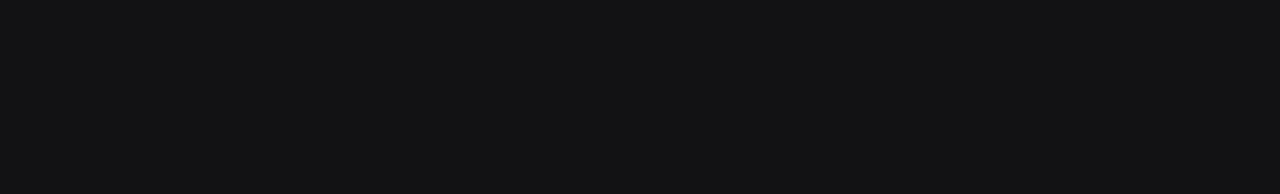
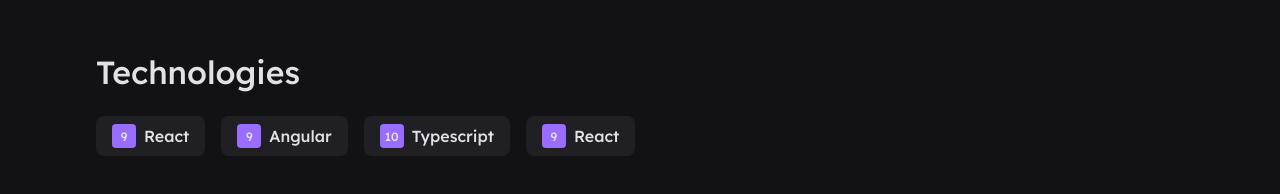
Before and after one commit to gitirana/portfolio, a React (Vite) app: page / in a window 1280 px wide. Shown: the part 428-622 px from the top of the page. Built offline with nearby package versions, Linux system fonts and the light colour scheme.

Commit message:
create technologies section

```diff
--- a/src/pages/Main/index.tsx
+++ b/src/pages/Main/index.tsx
@@ -1,5 +1,6 @@
 import { Header } from '../../components/Header/index'
 import { AboutMe } from '../Sections/AboutMe/index.tsx'
+import { Technologies } from '../Sections/Technologies/index.tsx'
 
 import { MainContainer } from './styles.ts'
 
@@ -9,6 +10,7 @@
       <Header />
 
       <AboutMe />
+      <Technologies />
     </MainContainer>
   )
 }
--- /dev/null
+++ b/src/pages/Sections/Technologies/index.tsx
@@ -0,0 +1,28 @@
+import { Wrapper, Badge, BadgeCounter, Container } from './styles'
+
+export function Technologies() {
+  return (
+    <Container>
+      Technologies
+      <Wrapper>
+        <Badge>
+          <BadgeCounter>9</BadgeCounter>
+          <span>React</span>
+        </Badge>
+
+        <Badge>
+          <BadgeCounter>9</BadgeCounter>
+          <span>Angular</span>
+        </Badge>
+        <Badge>
+          <BadgeCounter>10</BadgeCounter>
+          <span>Typescript</span>
+        </Badge>
+        <Badge>
+          <BadgeCounter>9</BadgeCounter>
+          <span>React</span>
+        </Badge>
+      </Wrapper>
+    </Container>
+  )
+}
--- /dev/null
+++ b/src/pages/Sections/Technologies/styles.ts
@@ -0,0 +1,44 @@
+import styled from 'styled-components'
+
+export const Container = styled.div`
+  display: flex;
+  flex-direction: column;
+  align-items: flex-start;
+
+  font-size: 2rem;
+  font-weight: 500;
+  color: ${(props) => props.theme['gray-100']};
+  gap: 1.5rem;
+`
+
+export const Wrapper = styled.div`
+  display: flex;
+  align-items: center;
+  gap: 1rem;
+  flex-wrap: wrap;
+`
+
+export const Badge = styled.div`
+  padding: 0.5rem 1rem;
+  background: ${(props) => props.theme['gray-800']};
+  font-size: 1rem;
+  border-radius: 8px;
+
+  display: flex;
+  align-items: center;
+  gap: 0.5rem;
+`
+
+export const BadgeCounter = styled.div`
+  height: 1.5rem;
+  width: 1.5rem;
+  padding: 0.25rem;
+  background-color: ${(props) => props.theme['violet-100']};
+  border-radius: 4px;
+
+  display: flex;
+  align-items: center;
+  justify-content: center;
+
+  font-size: 0.75rem;
+`
```
